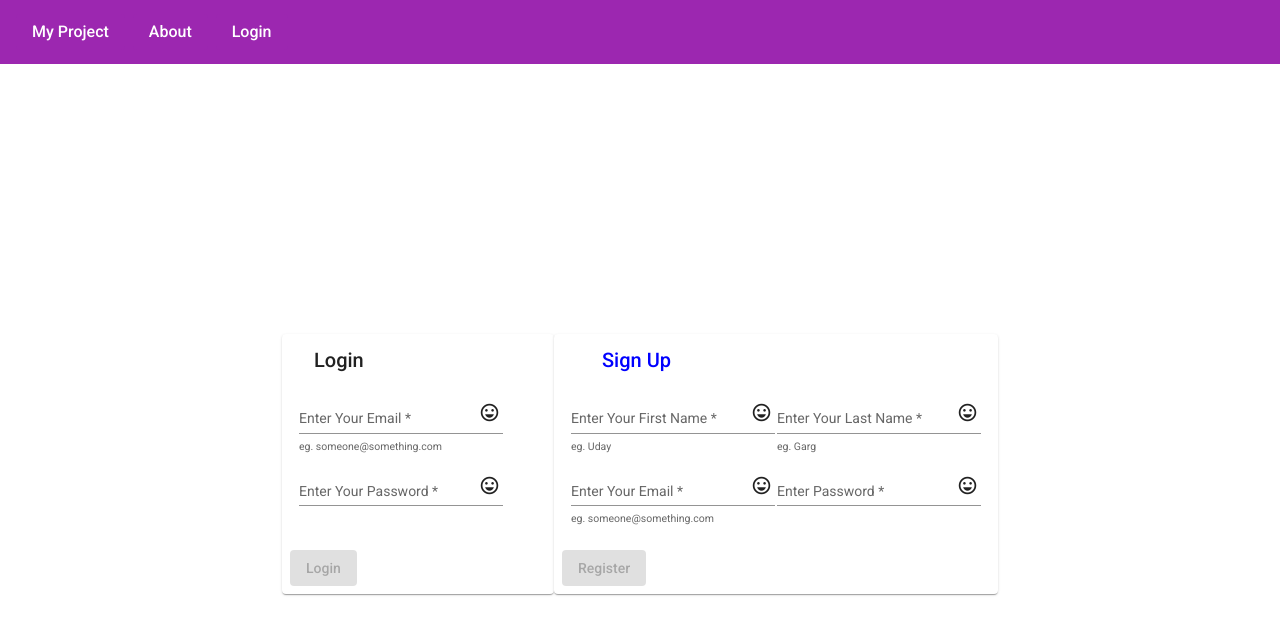
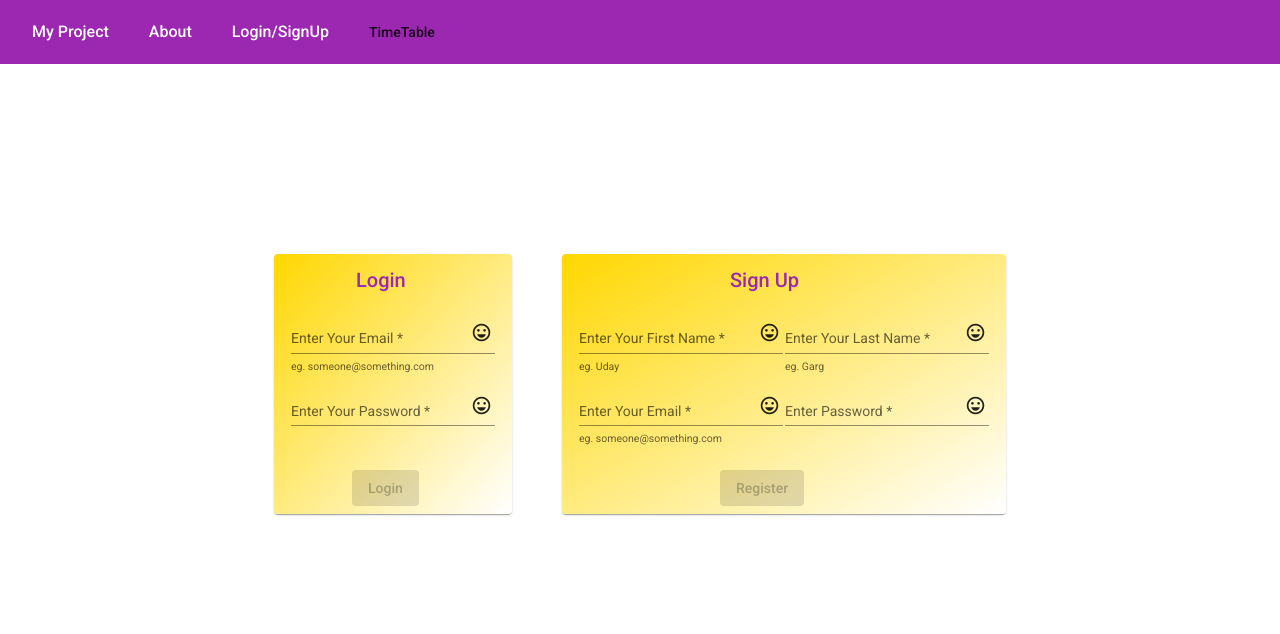
Before and after one commit to ug2454/MyProject, an Angular app: page /login in a window 1280 px wide. Shown: the top 634 px of the page. Built offline with nearby package versions, Linux system fonts and the light colour scheme.

Commit message:
styling changes and change to 2 cards for login and signup

```diff
--- a/src/app/about/about.component.html
+++ b/src/app/about/about.component.html
@@ -1 +1,4 @@
-<p>This is a project in the making. I will exapand this project to do complex stuff.</p>
+<h1>
+<p>This Project is about time table. If you are a school student and if you want to create a time table for record.
+    This is the best place for you. Just sign up, login and start creating your time table. </p>
+</h1>
--- a/src/app/app.component.css
+++ b/src/app/app.component.css
@@ -42,5 +42,5 @@
   } */
 
 .backgrnd {
-  background-color: blue;
+  background-color: linear-gradient(rgb(255,215,0),#fff);
 }
--- a/src/app/app.component.html
+++ b/src/app/app.component.html
@@ -4,7 +4,12 @@
       <div class="example-button-row">
       <button class="button-background" mat-button routerLink="/">My Project</button>
         <button class="button-background" mat-button [routerLink]="['/about']">About</button>
-        <button class="button-background" mat-button [routerLink]="['/login']">Login</button>
+        <button class="button-background" mat-button [routerLink]="['/login']">Login/SignUp</button>
+        <button mat-button [matMenuTriggerFor]="menu">TimeTable</button>
+      <mat-menu #menu="matMenu">
+       <button  mat-menu-item>Users</button>
+       <button mat-menu-item>Create Time Table</button>
+      </mat-menu>
       </div>
 
   </mat-toolbar>
--- a/src/app/app.module.ts
+++ b/src/app/app.module.ts
@@ -20,6 +20,8 @@ import {MatDividerModule} from '@angular/material/divider';
 
 import { FlexLayoutModule } from '@angular/flex-layout';
 import { HttpClientModule } from '@angular/common/http';
+import {MatMenuModule} from '@angular/material/menu';
+
 
 @NgModule({
   declarations: [
@@ -46,6 +48,7 @@ import { HttpClientModule } from '@angular/common/http';
     FlexLayoutModule,
     HttpClientModule,
     MatDividerModule,
+    MatMenuModule,
   ],
   entryComponents:[LoginComponent],
   providers: [],
--- a/src/app/login/login.component.css
+++ b/src/app/login/login.component.css
@@ -11,10 +11,10 @@
     border-radius: 30px;
   }
 
-  .button-background1{
+  .button-background{
 
    float:right;
-   justify-content: center;
+   width:50%;
  }
 
  .button-background1:hover{
@@ -22,12 +22,12 @@
  transition: 0.6s ease-in-out;
  border-radius: 30px;
 }
-  .main-div{
-    height: 100vh;
+  .main-div {
+    height: 80vh;
     display: flex;
     justify-content: center;
     align-items: center;
-
+    /* background: linear-gradient(rgb(255,215,0),#fff);  */
   }
 
   /* .mat-header-title{
@@ -35,12 +35,20 @@
 
   } */
 
-  .main-card{
+   .main-card{
     width: 400vh;
     /* background: linear-gradient(to bottom ,blue,white); */
-    border: none ;
+    /* border: none ;
+    border-color: royalblue; */
     /* border-radius: 30px; */
     /* box-shadow: 0 0 20px blue; */
+    background: linear-gradient(to bottom right, rgb(255,215,0),#fff);
+  }
+  .main-card1{
+    justify-content: center;
+    margin-left: 50px;
+    /* border:4px solid linear-gradient(); */
+    background: linear-gradient(to bottom right,rgb(255,215,0),#fff);
   }
 .label-first-name{
   width: auto;
@@ -48,8 +56,7 @@
 .login-validation{
   background-color: red;
 }
-.title{
+.title1{
 
-  justify-content: center;
-  align-items: center;
+  color: rgb(156, 39, 176);
 }
--- a/src/app/login/login.component.html
+++ b/src/app/login/login.component.html
@@ -1,9 +1,9 @@
 <header></header>
 <div class="main-div">
     <form #loginForm="ngForm" (ngSubmit)="login(loginForm)">
-        <mat-card class="main-card" style="width:15rem;">
-            <mat-card-header class="mat-header-title">
-                <mat-card-title class="title">Login</mat-card-title>
+        <mat-card id="matcard" class="main-card" style="width: fit-content;">
+            <mat-card-header>
+                <mat-card-title class="title1" style="margin-left: 50px;" >Login</mat-card-title>
             </mat-card-header>
             <mat-card-content>
                 <div [hidden]="isLoggedIn" class="login-validation">Invalid Email or Password</div>
@@ -35,7 +35,7 @@
 
             </mat-card-content>
             <mat-card-actions>
-                <button class="button-background" mat-raised-button [disabled]="!loginForm.valid"
+                <button style="margin-left: 70px;" mat-raised-button [disabled]="!loginForm.valid"
                     color="primary">Login</button>
             </mat-card-actions>
         </mat-card>
@@ -43,10 +43,10 @@
 
 
     <form #signUpForm="ngForm" (ngSubmit)="register(signUpForm)">
-        <mat-card class="main-card" style="width: fit-content;">
+        <mat-card id="matcard1" class="main-card1" style="width: fit-content;">
             <mat-card-header class="mat-header-title">
-                <div class="title">
-                <mat-card-title style="color: blue;" >Sign Up</mat-card-title>
+                <div class="title1">
+                <mat-card-title style="margin-left: 120px;">Sign Up</mat-card-title>
                 </div>
             </mat-card-header>
             <mat-card-content>
@@ -94,7 +94,7 @@
                 </table>
             </mat-card-content>
             <mat-card-actions>
-                <button class="button-background" mat-raised-button [disabled]="!signUpForm.valid"
+                <button style="margin-left: 150px;" mat-raised-button [disabled]="!signUpForm.valid"
                     color="primary">Register</button>
             </mat-card-actions>
         </mat-card>
```
